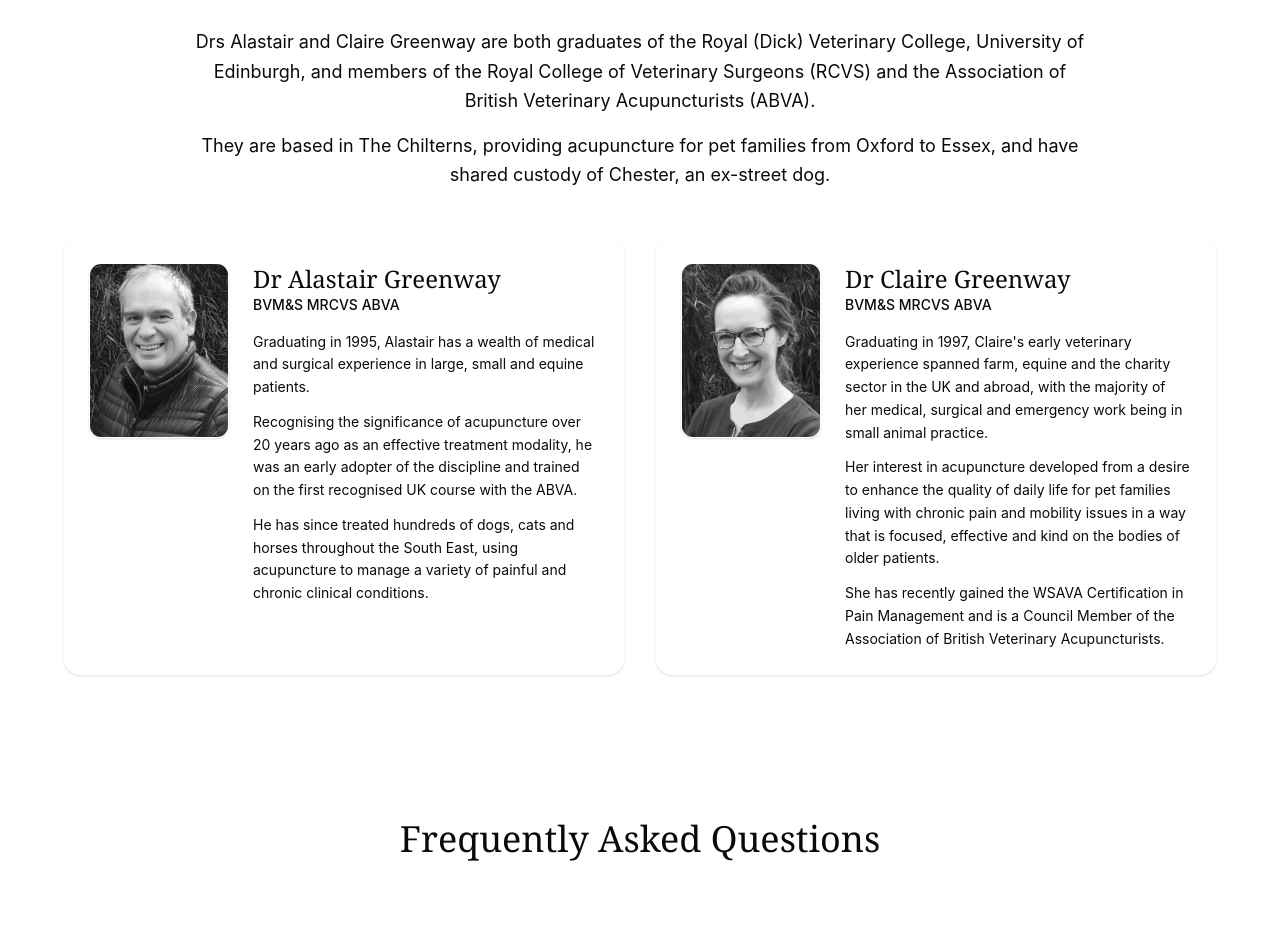
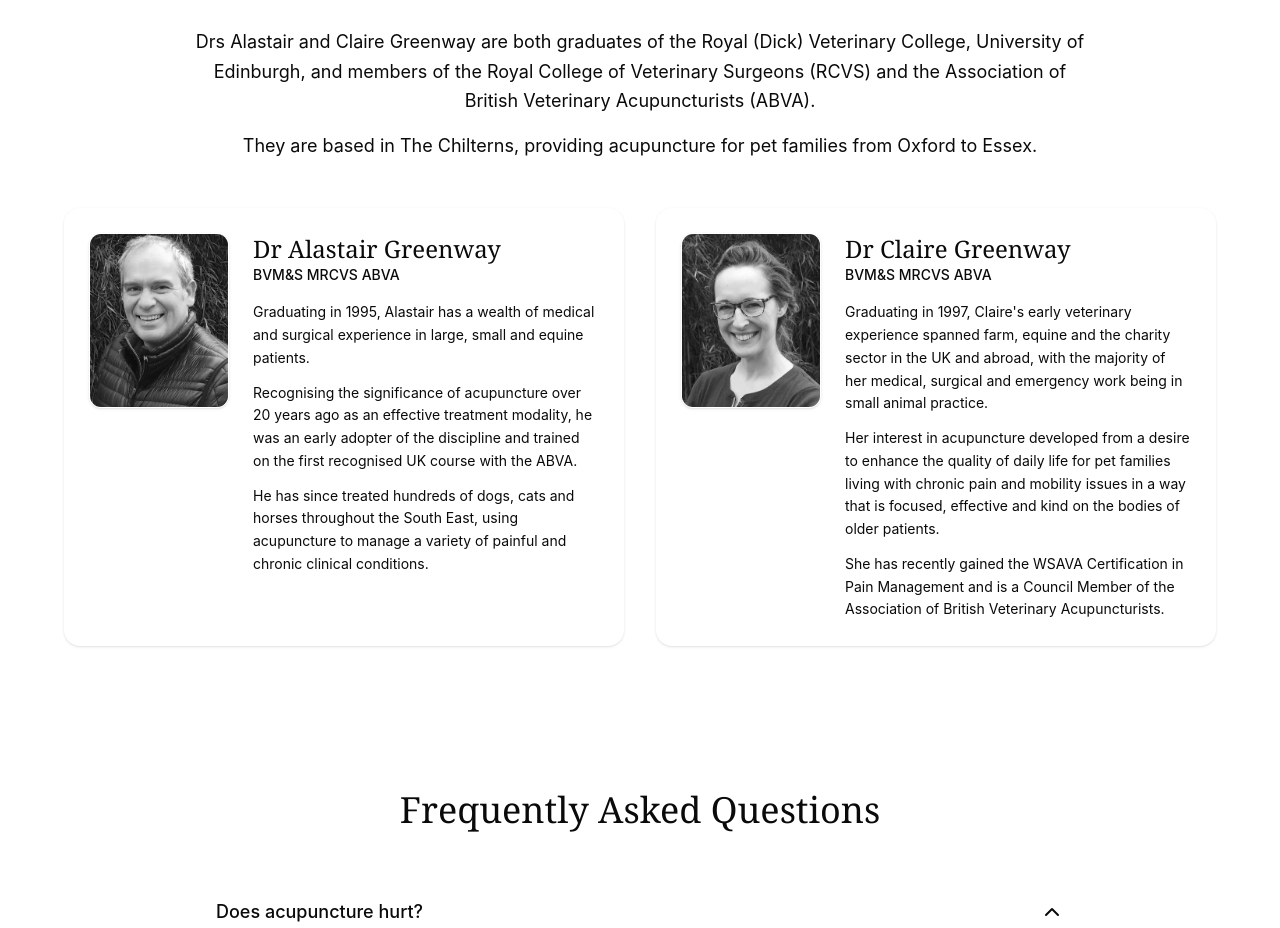
Before and after one commit to greenwayveterinary-tech/acupuncture-website, a React (Vite) app: page / in a window 1280 px wide. Shown: the part 5520-6448 px from the top of the page. Built offline with nearby package versions, Linux system fonts and the light colour scheme.

Commit message:
Remove Chester sentence from who-we-are copy

```diff
--- a/src/app/pages/HomePage.tsx
+++ b/src/app/pages/HomePage.tsx
@@ -995,7 +995,7 @@ export function HomePage() {
               Drs Alastair and Claire Greenway are both graduates of the Royal (Dick) Veterinary College, University of Edinburgh, and members of the Royal College of Veterinary Surgeons (RCVS) and the Association of British Veterinary Acupuncturists (ABVA).
             </p>
             <p className="text-lg text-foreground/80 leading-relaxed">
-              They are based in The Chilterns, providing acupuncture for pet families from Oxford to Essex, and have shared custody of Chester, an ex-street dog.
+              They are based in The Chilterns, providing acupuncture for pet families from Oxford to Essex.
             </p>
           </motion.div>
 
```
